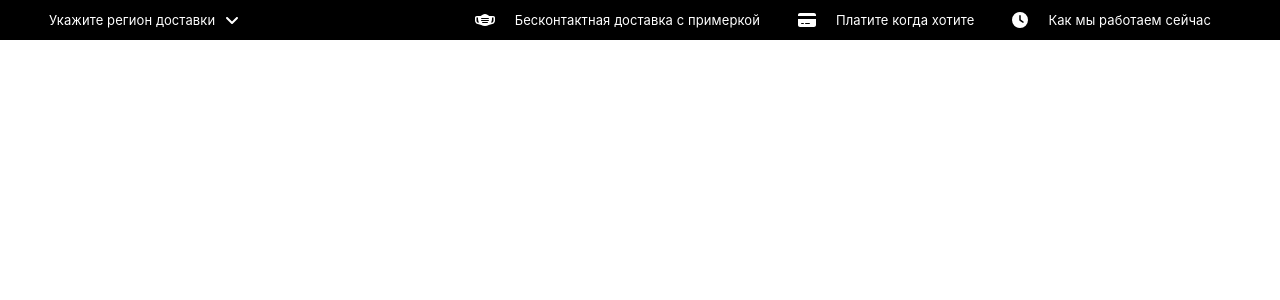
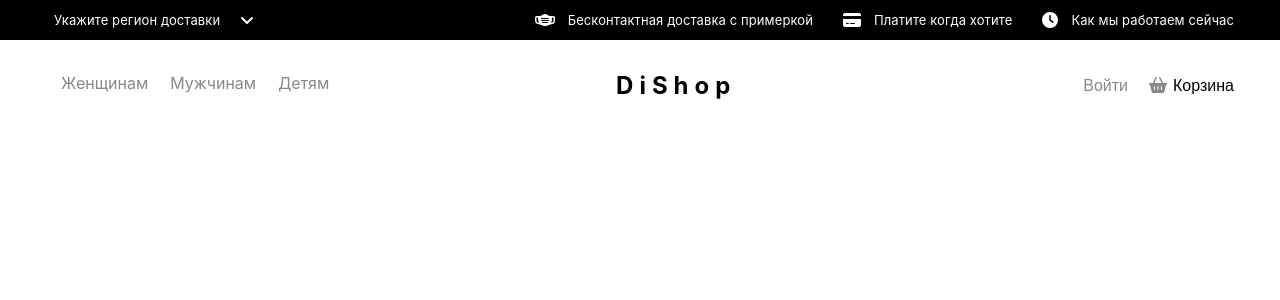
Before and after one commit to diana-k22/Lamoda_project, a React (Create React App) app: page / in a window 1280 px wide. Shown: the top 300 px of the page. Built offline with nearby package versions, Linux system fonts and the light colour scheme.

Commit message:
menu section

```diff
--- a/src/App.css
+++ b/src/App.css
@@ -9,11 +9,12 @@ body {
 }
 
 
-.header_wrapper {
+.header-wrapper {
   background-color: black;
   height: 40px;
   width: 100%;
 }
+
 
 .header {
   display: flex;
@@ -22,65 +23,65 @@ body {
   height: 40px;
 }
 
-.Header_delivery {
+
+.header-delivery {
+  padding-left: 14px;
+  display: flex;
+  align-items: center;
+  height: 40px;
+}
 
 
-}
-
-.header_delivery {
-  padding: 9px ;
-  display: flex;
-  align-items: center;
-}
-
-.header_delivery:hover {
+.header-delivery:hover {
   background-color: dodgerblue;
   transition: 0.5s ease;
 }
 
 
-.header_delivery__text {
+.header-delivery__text {
   color: white;
   font-size: 13px;
   padding-right: 10px;
   letter-spacing: 0.1px;
 }
 
-.header_link {
+
+.header-link {
   display: flex;
 }
 
-.header_link__hover:hover {
+
+.header-link__item:hover {
   background-color: dodgerblue;
   transition: 0.5s ease;
 }
 
 
-.header_link__hover {
-  padding: 9px;
+.header-link__item {
   position: relative;
-  display: block;
+  right: -14px;
+  padding-right: 20px;
   text-decoration: none;
   display: flex;
   align-items: center;
-
-}
-
-.header_link__text {
-  color: white;
-  padding: 0 20px;
-  font-size: 13px;
-  letter-spacing: 0.1px;
-
+  height: 40px;
+  overflow: visible;
 }
 
 
-.header_link__hover:hover  .header_modal__none{
+.header-link__text {
+  color: white;
+  font-size: 13px;
+  letter-spacing: 0.1px;
+}
+
+
+.header-link__item:hover  .header-modal__none{
   display: block;
 }
 
 
-.header_modal__none {
+.header-modal__none {
   display: none;
   position: absolute;
   width: 230px;
@@ -89,27 +90,139 @@ body {
   box-shadow: 0 2px 8px 0 rgb(0 0 0 / 16%), 0 0 0 1px rgb(0 0 0 / 8%);
   top: 100%;
   right: 0;
-
+  background-color: white;
 }
 
-.modal_text {
+
+.modal-text {
   font-size: 13px;
   color: black;
 }
 
-.modal_text_h {
+
+.modal-text_h {
   font-size: 13px;
   color: dodgerblue;
   font-family: sans-serif;
   padding-top: 5px;
 }
 
-.Modal_text_h:hover {
+
+.modal-text_h:hover {
   color: blue;
   font-family: sans-serif;
 }
 
-.Icon{
+
+.icon{
   color: white;
   align-items: center;
+  margin: 0px 13px 0 10px;
 }
+
+/* ------Menu-------- */
+
+.menu-wrapper {
+  display: flex;
+  justify-content: space-between;
+}
+
+
+.menu-wrapper {
+  display: flex;
+  align-items: center;
+  list-style-type: none;
+  padding: 0 20px;
+  height: 90px;
+}
+
+
+.menu-link {
+  text-decoration: none;
+  padding-bottom: 5px;
+  margin-right: 20px;
+  color: #888;
+  border: 1.5px solid transparent;
+  font-size: 16px;
+}
+
+/* .active-link {
+  text-decoration: none;
+  padding-bottom: 5px;
+  margin-right: 20px;
+  color: black;
+  font-size: 13px;
+  border:1.5px solid transparent;
+}; */
+
+/* .active-link:active {
+  transition: color .2s linear;
+  color: var(--secondaryLabelColor);
+  border-bottom: 1.5px solid #000;
+
+} */
+
+
+.menu-link:hover {
+  transition: color .2s linear;
+  color: var(--secondaryLabelColor);
+  border-bottom: 1.5px solid #000;
+}
+
+/* ---------logo--------- */
+
+.logo {
+  cursor: pointer;
+}
+
+
+.logo-text {
+  color: black;
+  font-size: 20px;
+  font-family: revert;
+  font-size: 24px;
+  font-weight: bold;
+  letter-spacing: 6px;
+}
+/*
+-------busket---------- */
+
+.busket-wrapper {
+
+}
+
+.busket-register {
+  border: none;
+  background-color: #fff;
+  font-size: 16px;
+  color: #888;
+  padding-right: 21px;
+  margin-left: 95px;
+}
+
+
+.busket-register:hover {
+  transition: color .2s linear;
+  color: var(--secondaryLabelColor);
+  cursor: pointer;
+}
+
+
+.busket-icon {
+ cursor: pointer;
+ color: #888;
+}
+
+
+.busket-icon:hover {
+  color: var(--secondaryLabelColor);
+}
+
+
+.busket {
+  font-size: 16px;
+  border: none;
+  background-color: #fff;
+  cursor: pointer;
+
+}
--- a/src/App.js
+++ b/src/App.js
@@ -2,14 +2,21 @@ import logo from './logo.svg';
 import React from 'react';
 import './App.css';
 import Header from './components/Header';
-
-
-
-
+import Menu from './components/Menu';
+import Logo from './components/logo';
+import Busket from './components/Busket';
 
 function App() {
   return (
-    <Header />
+    <div className='app-wrapper'>
+      <Header />
+      <div className='menu-wrapper container'>
+        <Menu />
+        <Logo />
+        <Busket />
+      </div>
+
+    </div>
 
 
   );
--- /dev/null
+++ b/src/components/Busket.jsx
@@ -0,0 +1,20 @@
+import React from 'react';
+import { library } from '@fortawesome/fontawesome-svg-core';
+import { FontAwesomeIcon } from '@fortawesome/react-fontawesome';
+import { fas, faHome, faMapMarker } from '@fortawesome/free-solid-svg-icons';
+import { fab } from '@fortawesome/free-brands-svg-icons';
+
+library.add( fab, fas, faHome, faMapMarker)
+
+const Busket = () => {
+    return(
+        <div className="busket-wrapper">
+            <button className='busket-register'>Войти</button>
+
+            <FontAwesomeIcon icon="fa-solid fa-basket-shopping" className='busket-icon' />
+            <button className='busket'>Корзина</button>
+        </div>
+    )
+}
+
+export default Busket;
--- a/src/components/Header.jsx
+++ b/src/components/Header.jsx
@@ -12,35 +12,35 @@ library.add( fab, fas, faHome, faMapMarker)
 const Header = () => {
     return (
 
-        <div className='header_wrapper'>
+        <div className='header-wrapper'>
             <div className='header container'>
-                <div className='header_delivery'>
-                    <span className='header_delivery__text'>Укажите регион доставки</span>
-                    <FontAwesomeIcon icon="fa-solid fa-angle-down" className='Icon'/>
+                <div className='header-delivery'>
+                    <span className='header-delivery__text'>Укажите регион доставки</span>
+                    <FontAwesomeIcon icon="fa-solid fa-angle-down" className='icon'/>
                 </div>
-                <div className="header_link">
-                    <a href="#" className='header_link__hover'>
-                        <FontAwesomeIcon icon="fa-solid fa-mask-face" className='Icon'/>
-                        <span className='header_link__text'>Бесконтактная доставка с примеркой</span>
-                        <div className='header_modal__none'>
-                            <p className='modal_text'>Lorem ipsum dolor sit amet consectetur.</p>
-                            <p className='modal_text_h'>Подробнее</p>
+                <div className="header-link">
+                    <a href="#" className='header-link__item'>
+                        <FontAwesomeIcon icon="fa-solid fa-mask-face" className='icon'/>
+                        <span className='header-link__text'>Бесконтактная доставка с примеркой</span>
+                        <div className='header-modal__none'>
+                            <p className='modal-text'>Lorem ipsum dolor sit amet consectetur.</p>
+                            <p className='modal-text_h'>Подробнее</p>
                         </div>
                     </a>
-                    <a href="#" className='header_link__hover'>
-                        <FontAwesomeIcon icon="fa-solid fa-credit-card" className='Icon' />
-                        <span className='header_link__text'>Платите когда хотите</span>
-                        <div className='header_modal__none'>
-                            <p className='modal_text'>Lorem ipsum dolor, sit amet consectetur adipisicing elit. Ipsam cum in assumenda velit blanditiis.</p>
-                            <p className='modal_text_h'>Подробнее</p>
+                    <a href="#" className='header-link__item'>
+                        <FontAwesomeIcon icon="fa-solid fa-credit-card" className='icon' />
+                        <span className='header-link__text'>Платите когда хотите</span>
+                        <div className='header-modal__none'>
+                            <p className='modal-text'>Lorem ipsum dolor, sit amet consectetur adipisicing elit. Ipsam cum in assumenda velit blanditiis.</p>
+                            <p className='modal-text_h'>Подробнее</p>
                         </div>
                     </a>
-                    <a href="#" className='header_link__hover'>
-                    <FontAwesomeIcon icon="fa-solid fa-clock"className='Icon' />
-                        <span className='header_link__text'>Как мы работаем сейчас</span>
-                        <div className='header_modal__none'>
-                            <p className='modal_text'>Lorem, ipsum dolor sit amet consectetur adipisicing elit. Minus, ducimus?</p>
-                            <p className='modal_text_h'>Подробнее</p>
+                    <a href="#" className='header-link__item'>
+                    <FontAwesomeIcon icon="fa-solid fa-clock"className='icon' />
+                        <span className='header-link__text'>Как мы работаем сейчас</span>
+                        <div className='header-modal__none'>
+                            <p className='modal-text'>Lorem, ipsum dolor sit amet consectetur adipisicing elit. Minus, ducimus?</p>
+                            <p className='modal-text_h'>Подробнее</p>
                         </div>
                     </a>
                 </div>
--- /dev/null
+++ b/src/components/Menu.jsx
@@ -0,0 +1,15 @@
+import React from 'react';
+
+const Menu = () => {
+    return (
+        <nav className='menu-wrapper'>
+
+            <a href='#' className='menu-link'>Женщинам</a>
+            <a href='#' className='menu-link active-link'>Мужчинам</a>
+            <a href='#' className='menu-link'>Детям</a>
+
+        </nav>
+    )
+}
+
+export default Menu;
--- /dev/null
+++ b/src/components/logo.jsx
@@ -0,0 +1,11 @@
+import React from 'react';
+
+const Logo = () => {
+    return(
+        <div className='logo'>
+            <a className='logo-text'> DiShop</a>
+        </div>
+    )
+}
+
+export default Logo;
```
